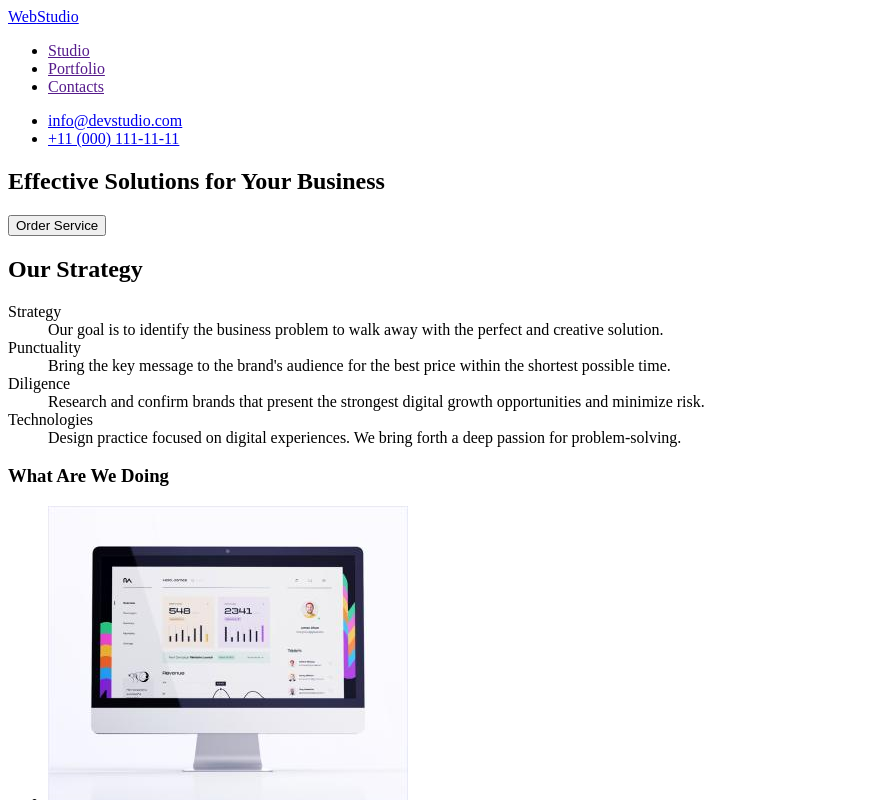
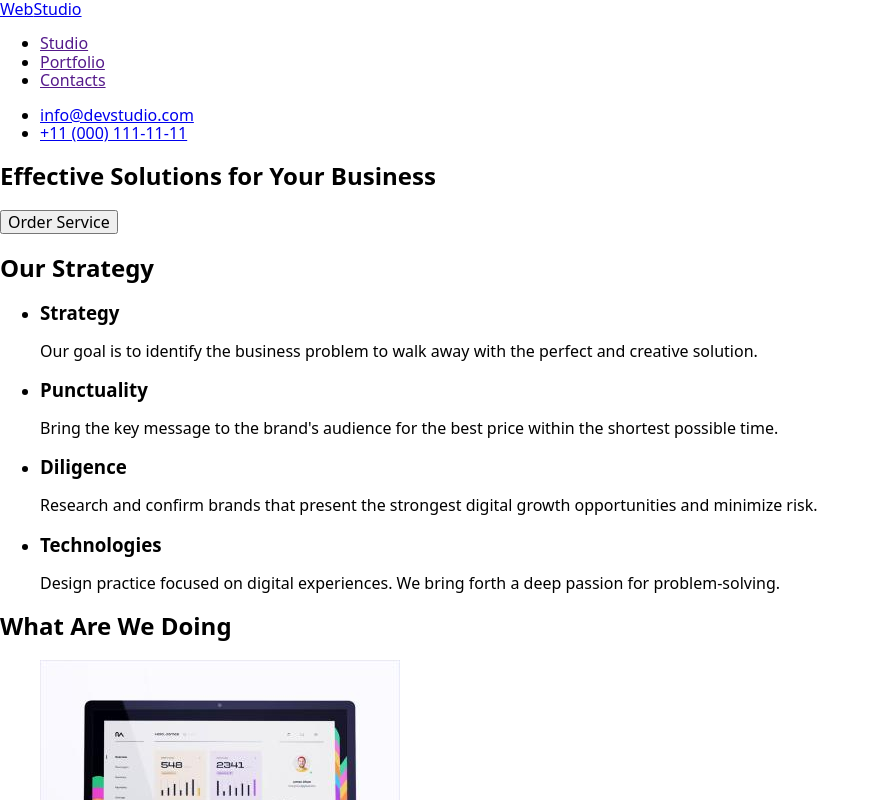
Before and after one commit to AnnaKolesnichenko/goit-markup-hw-01, a plain HTML site: page index.html in a window 1280 px wide. Shown: the top 800 px of the page, without its empty margins (0-880 px from the left). Drawn offline with nearby package versions, Linux system fonts and the light colour scheme.

Commit message:
Update index.html

```diff
--- a/index.html
+++ b/index.html
@@ -5,6 +5,8 @@
     <meta http-equiv="X-UA-Compatible" content="IE=edge">
     <meta name="viewport" content="width=device-width, initial-scale=1.0">
     <title>Document</title>
+    <link rel="stylesheet" href="css/style.css">
+    <link rel="stylesheet" href="css/modern-normalize.css">
 </head>
 <body>
     <header>
@@ -16,51 +18,51 @@
                 <li><a href="">Contacts</a></li>
             </ul>
         </nav>
-
-        <div>
             <ul>
                 <li><a href="mailto:info@devstudio.com">info@devstudio.com</a></li>
                 <li><a href="tel:+110001111111">+11 (000) 111-11-11</a></li>
             </ul>
-        </div>
+
     </header>
     <main>
     <section>
 
-        <h1>Effective Solutions for Your Business</h1>
+        <h2>Effective Solutions for Your Business</h2>
         <button type="button">Order Service</button>
     </section>
 
     <section>
         <h2>Our Strategy</h2>
-        <div>
-            <dl>
-                <dt>Strategy</dt>
-                <dd>
-                    Our goal is to identify the business
-                    problem to walk away with the perfect and creative solution.
-                </dd>
-                <dt>Punctuality</dt>
-                <dd>
-                    Bring the key message to the brand's audience
-                    for the best price within the shortest possible time.
-                </dd>
-                <dt>Diligence</dt>
-                <dd>
-                    Research and confirm brands that present
-                    the strongest digital growth opportunities and minimize risk.
-                </dd>
-                <dt>Technologies</dt>
-                <dd>
-                    Design practice focused on digital experiences.
-                    We bring forth a deep passion for problem-solving.
-                </dd>
-            </dl>
-        </div>
+            <ul>
+                <li>
+                    <h3>Strategy</h3>
+                    <p>Our goal is to identify the business
+                        problem to walk away with the perfect and creative solution.
+                    </p>
+                </li>
+                <li>
+                    <h3>Punctuality</h3>
+                    <p>Bring the key message to the brand's audience
+                        for the best price within the shortest possible time.
+                    </p>
+                </li>
+                <li>
+                    <h3>Diligence</h3>
+                    <p>Research and confirm brands that present
+                        the strongest digital growth opportunities and minimize risk.
+                    </p>
+                </li>
+                <li>
+                    <h3>Technologies</h3>
+                    <p>Design practice focused on digital experiences.
+                        We bring forth a deep passion for problem-solving.
+                    </p>
+                </li>
+            </ul>
     </section>
     <section>
 
-            <h3>What Are We Doing</h3>
+            <h2>What Are We Doing</h2>
             <ul>
                 <li>
                     <img src="./images/mac.jpg" alt="monitor" width="360">
@@ -76,35 +78,27 @@
     </section>
     <section>
 
-            <h4>Our Team</h4>
+            <h2>Our Team</h2>
             <ul>
                 <li>
                     <img src="./images/mark.jpg" alt="mark guerrero" width="264">
-                    <dl>
-                        <dt>Mark Guerrero</dt>
-                        <dd>Product Designer</dd>
-                    </dl>
+                        <h3>Mark Guerrero</h3>
+                        <p>Product Designer</p>
                 </li>
                 <li>
                     <img src="./images/tom.jpg" alt="tom ford" width="264">
-                    <dl>
-                        <dt>Tom Ford</dt>
-                        <dd>Frontend Developer</dd>
-                    </dl>
+                        <h3>Tom Ford</h3>
+                        <p>Frontend Developer</p>
                 </li>
                 <li>
                     <img src="./images/camila.jpg" alt="camila garcia" width="264">
-                    <dl>
-                        <dt>Camila Garcia</dt>
-                        <dd>Marketing</dd>
-                    </dl>
+                        <h3>Camila Garcia</h3>
+                        <p>Marketing</p>
                 </li>
                 <li>
                     <img src="./images/daniel.jpg" alt="daniel wilson" width="264">
-                    <dl>
-                        <dt>Daniel Wilson</dt>
-                        <dd>UI Designer</dd>
-                    </dl>
+                        <h3>Daniel Wilson</h3>
+                        <p>UI Designer</p>
                 </li>
             </ul>
 
```
